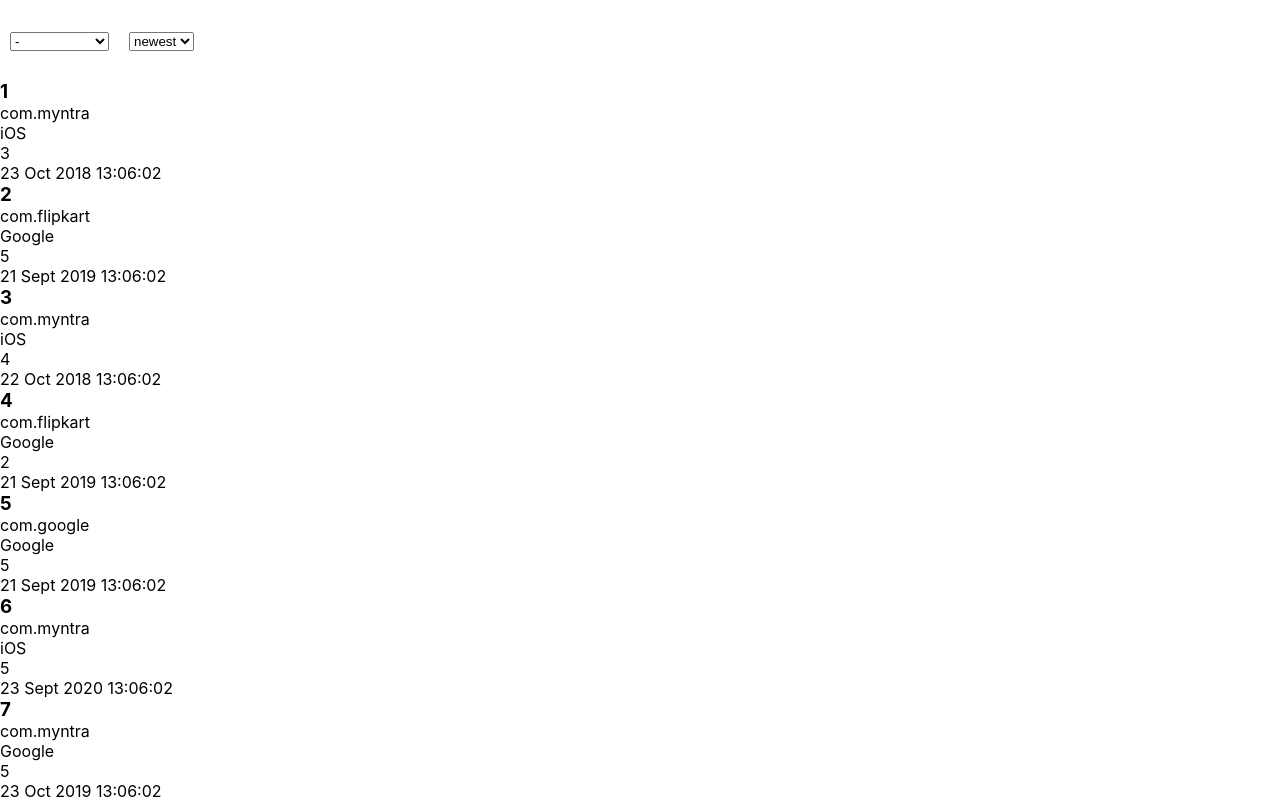
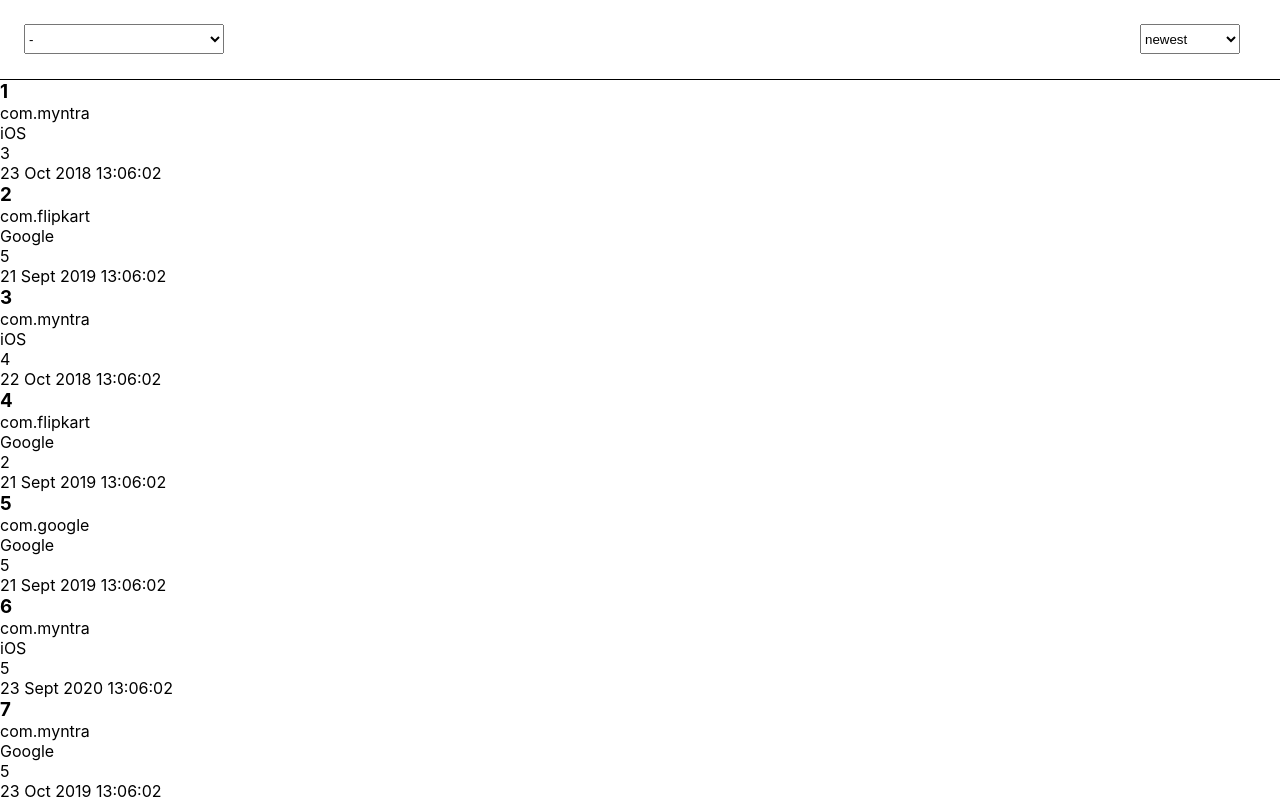
Before and after one commit to Kemosabe2911/appreviewfilter, a React (Create React App) app: page / in a window 1280 px wide. Shown: the top 800 px of the page. Built offline with nearby package versions, Linux system fonts and the light colour scheme.

Commit message:
Update css

```diff
--- a/src/App.css
+++ b/src/App.css
@@ -6,16 +6,20 @@
 .top-container{
   width: 100vw;
   height: 10vh;
-  display: flex;
   align-items: center;
+  border-bottom: 1px solid #000000;
 }
 
-.top-container .app-select{
-  margin: 0px 10px;
-  flex: 5;
+.app-select{
+  margin: 3vh;
+  float: left;
+  width: 200px;
+  height: 30px;
 }
 
-.top-container .time-select{
-  margin: 0px 10px;
-  flex: 1;
+.time-select{
+  margin: 3vh 5vh;
+  height: 30px;
+  width: 100px;
+  float: right;
 }
```
